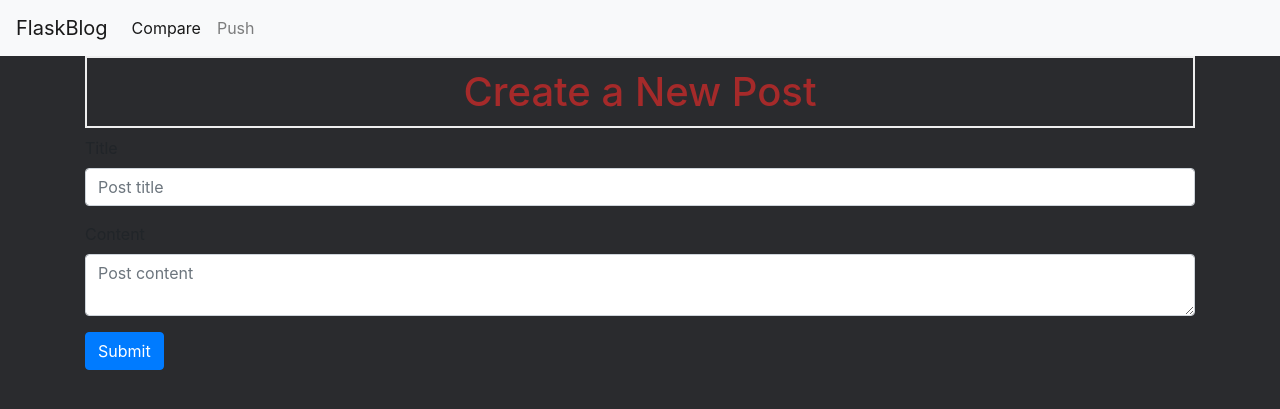
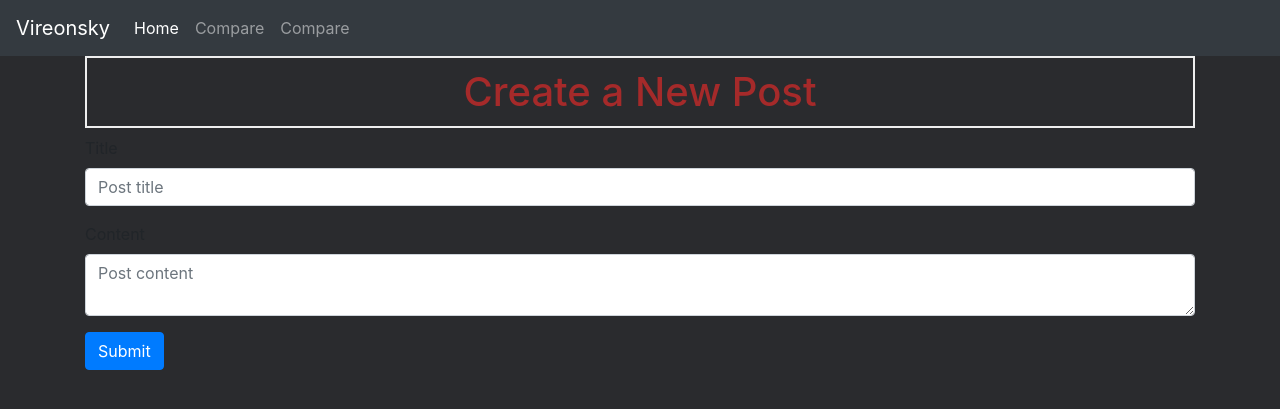
Before and after one commit to Un1Cornn/flask_blog, a Flask app: page /create in a window 1280 px wide. Shown: the top 409 px of the page. Run offline with Flask 3, Linux system fonts and the light colour scheme; some libraries are stand-ins or nearby versions.

Commit message:
update 1

```diff
--- a/templates/base.html
+++ b/templates/base.html
@@ -12,21 +12,26 @@
     <title>{% block title %} {% endblock %}</title>
   </head>
   <body>
-    <nav class="navbar navbar-expand-md navbar-light bg-light">
-        <a class="navbar-brand" href="{{ url_for('index')}}">FlaskBlog</a>
+    <div class="topnav">
+    <nav class="navbar navbar-expand-md navbar-dark bg-dark">
+        <a class="navbar-brand" href="{{ url_for('index')}}">Vireonsky</a>
         <button class="navbar-toggler" type="button" data-toggle="collapse" data-target="#navbarNav" aria-controls="navbarNav" aria-expanded="false" aria-label="Toggle navigation">
             <span class="navbar-toggler-icon"></span>
         </button>
         <div class="collapse navbar-collapse" id="navbarNav">
             <ul class="navbar-nav">
             <li class="nav-item active">
-                <a class="nav-link" href="#">Compare</a>
+                <a class="nav-link" href="#">Home</a>
             </li>
         <li class="nav-item">
-            <a class="nav-link" href="{{url_for('create')}}">Push</a>
+            <a class="nav-link" href="#">Compare</a>
+        </li>
+        <li class="nav-item">
+            <a class="nav-link" href="{{url_for('create')}}">Compare</a>
         </li>
             </ul>
         </div>
+    </div>
     </nav>
     <div class="container">
     {% for message in get_flashed_messages() %}
```
